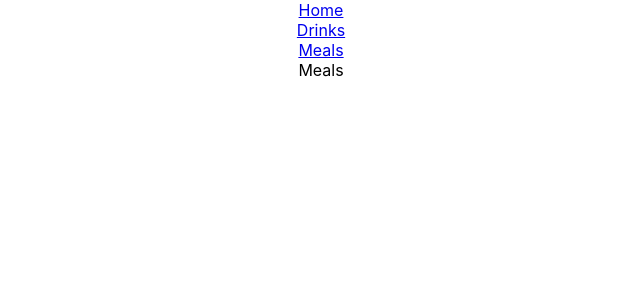
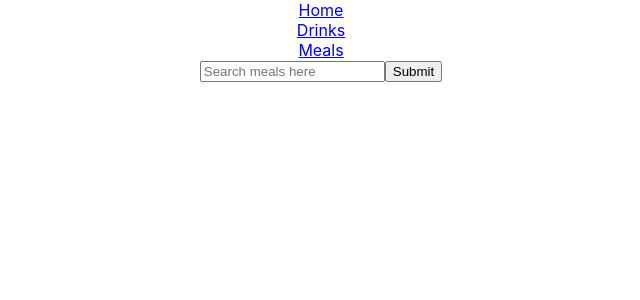
Before and after one commit to Mirali-01/restaurant-react-app, a React (Create React App) app: page /meals in a window 1280 px wide. Shown: the top 300 px of the page, without its empty margins (319-959 px from the left). Built offline with nearby package versions, Linux system fonts and the light colour scheme.

Commit message:
now i fooled myself, from room 1

```diff
--- a/src/pages/Drinks.jsx
+++ b/src/pages/Drinks.jsx
@@ -1,9 +1,44 @@
 import React from "react";
+import { useState, useEffect } from "react";
+import { useParams } from "react-router-dom";
 
-const Drinks = () => {
+const Drinks = (props) => {
   const apiKey = "1";
 
-  return <div></div>;
+  const url = `www.thecocktaildb.com/api/json/v1/${apiKey}/search.php?s=${""}`;
+
+  const [drink, setDrink] = useState({
+    searchTerm: "",
+  });
+
+  //handleChange - updates Drink when we type into form
+  const handleChange = (event) => {
+    //use the event object to detect key and value to update
+    setDrink({ ...drink, [event.target.name]: event.target.value });
+  };
+
+  const handleSubmit = (event) => {
+    //prevent page from refreshing on form submission
+    event.preventDefault();
+    //pass the search term to moviesearch prop, which is apps getMovie function
+    props.drinkSearch(drink.searchTerm);
+  };
+
+  return (
+    <div>
+      <form onSubmit={handleSubmit}>
+        <input
+          className="search"
+          type="text"
+          name="searchTerm"
+          placeholder="Search drinks here"
+          onChange={handleChange}
+          value={drink.searchTerm}
+        />
+        <input className="submit" type="submit" value="Submit" />
+      </form>
+    </div>
+  );
 };
 
 export default Drinks;
--- a/src/pages/Meals.jsx
+++ b/src/pages/Meals.jsx
@@ -1,9 +1,44 @@
 import React from "react";
+import { useState, useEffect } from "react";
+import { useParams } from "react-router-dom";
 
-const Meals = () => {
+const Meals = (props) => {
   const apiKey = "1";
 
-  return <div>Meals</div>;
+  const url = `www.thecocktaildb.com/api/json/v1/${apiKey}/search.php?s=${""}`;
+
+  const [meal, setMeal] = useState({
+    searchTerm: "",
+  });
+
+  //handleChange - updates Drink when we type into form
+  const handleChange = (event) => {
+    //use the event object to detect key and value to update
+    setMeal({ ...meal, [event.target.name]: event.target.value });
+  };
+
+  const handleSubmit = (event) => {
+    //prevent page from refreshing on form submission
+    event.preventDefault();
+    //pass the search term to moviesearch prop, which is apps getMovie function
+    props.mealSearch(meal.searchTerm);
+  };
+
+  return (
+    <div>
+      <form onSubmit={handleSubmit}>
+        <input
+          className="search"
+          type="text"
+          name="searchTerm"
+          placeholder="Search meals here"
+          onChange={handleChange}
+          value={meal.searchTerm}
+        />
+        <input className="submit" type="submit" value="Submit" />
+      </form>
+    </div>
+  );
 };
 
 export default Meals;
```
